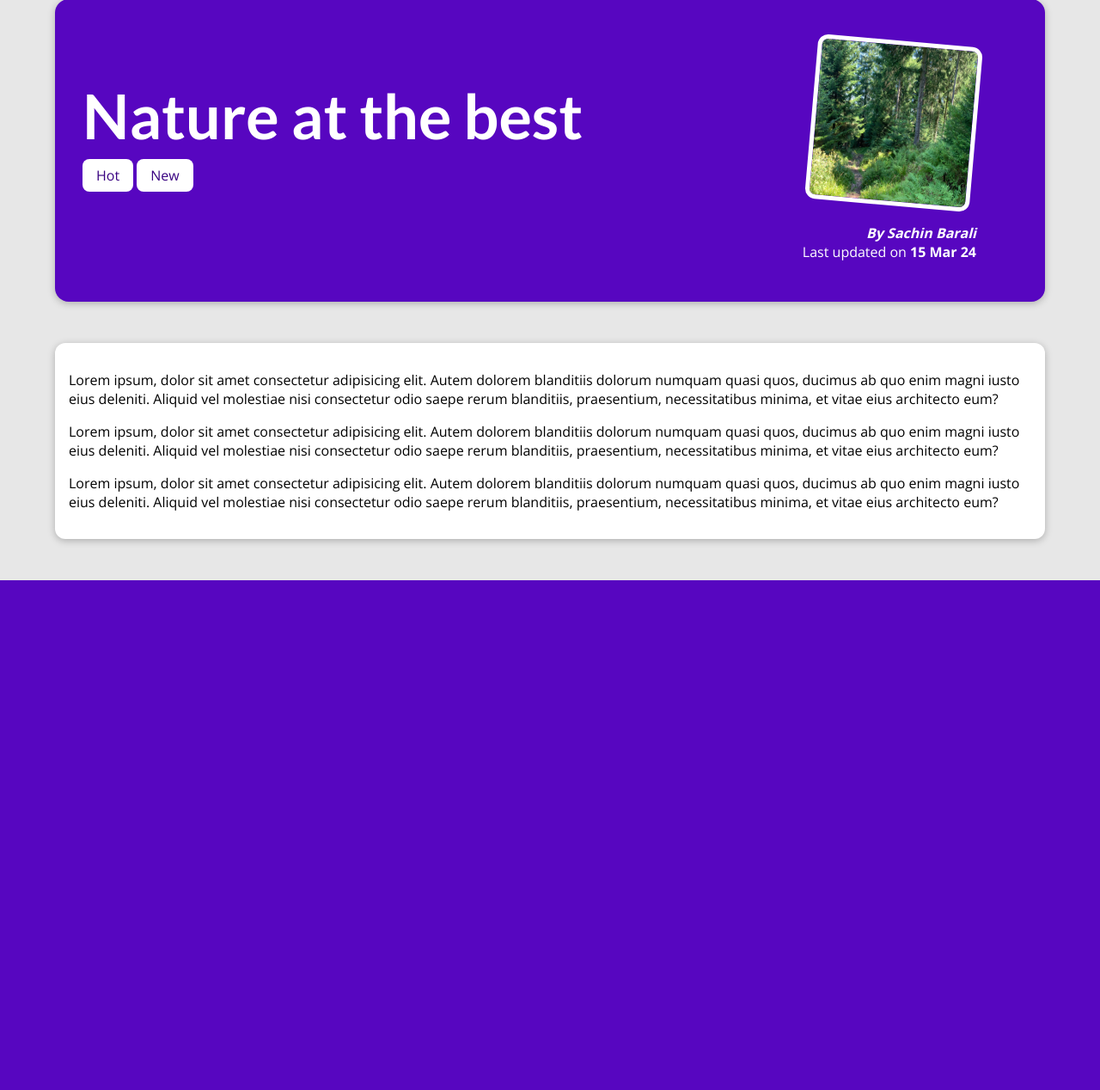
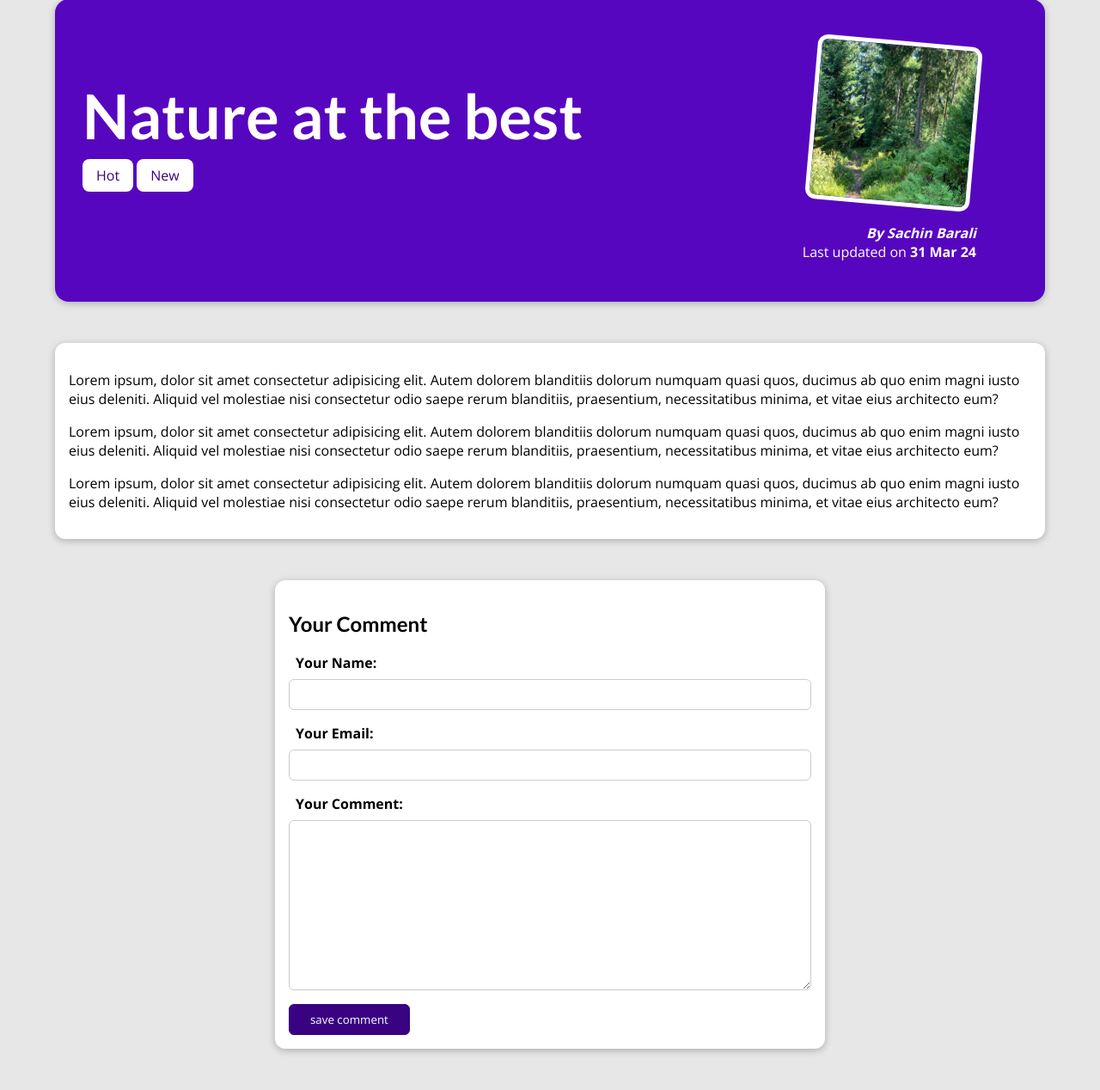
Before and after one commit to sacheen59/Blog-website-django, a Django app: a page that uses my_site/blog/templates/blog/post-detail.html in a window 1280 px wide. Shown: the part 129-1397 px from the top of the page at 86% size. Before the commit the page ends 804 px from the top, so only its background shows below. Run offline with Django 4.2, Linux system fonts and the light colour scheme; data comes from the database, SQL or seed files in the repository.

Commit message:
comment added

```diff
--- /dev/null
+++ b/my_site/blog/forms.py
@@ -0,0 +1,14 @@
+from django import forms
+
+from . models import Comment
+
+class CommentForm(forms.ModelForm):
+    class Meta:
+        model = Comment
+        exclude = ["post",]
+
+        labels = {
+            "user_name": "Your Name",
+            "user_email": "Your Email",
+            "text": "Your Comment",
+        }
--- a/my_site/blog/models.py
+++ b/my_site/blog/models.py
@@ -31,9 +31,20 @@
 class Post(models.Model):
     title = models.CharField(max_length = 150)
     excerpt = models.CharField(max_length = 200)
-    image_name = models.CharField(max_length = 255)
+    image = models.ImageField(upload_to="posts", null= True)
     date = models.DateField(auto_now = True)
     slug = models.SlugField(unique= True, db_index = True)
     content = models.TextField(validators = [MinLengthValidator(10)])
     author = models.ForeignKey(Author, on_delete = models.SET_NULL, null = True, related_name = 'posts')
     tag = models.ManyToManyField(Tag)
+
+    def __str__(self):
+        return {self.title}
+
+
+
+class Comment(models.Model):
+    user_name = models.CharField(max_length = 120)
+    user_email = models.EmailField()
+    text = models.TextField(max_length = 400)
+    post = models.ForeignKey(Post, on_delete = models.CASCADE, related_name = 'comments')
--- a/my_site/blog/static/blog/post-detail.css
+++ b/my_site/blog/static/blog/post-detail.css
@@ -73,3 +73,50 @@
     padding: 0.5rem 1rem;
     border-radius: 8px;
 }
+
+#comment-form {
+    margin: 3rem auto;
+    width: 90%;
+    max-width: 40rem;
+    border-radius: 12px;
+    background-color: white;
+    box-shadow: 0 2px 8px rgba(0, 0, 0, 0.25);
+    padding: 1rem;
+}
+
+#comment-form button {
+    font-family: inherit;
+    background-color: #390281;
+    color: white;
+    border: 1px solid #390281;
+    padding: 0.5rem 1.5rem;
+    border-radius: 6px;
+    cursor: pointer;
+}
+
+#comment-form button:hover,
+#comment-form button:active {
+    background-color: #4f0ba7;
+    border-color: #4f0ba7;
+}
+
+
+.form-control {
+    margin-bottom: 1rem;
+}
+
+.form-control label {
+    font-weight: bold;
+    margin: 0.5rem;
+    display: block;
+}
+
+.form-control input,
+.form-control textarea {
+    display: block;
+    width: 100%;
+    font-family: inherit;
+    padding: 0.5rem;
+    border-radius: 6px;
+    border: 1px solid #ccc;
+}
--- a/my_site/blog/templates/blog/includes/post.html
+++ b/my_site/blog/templates/blog/includes/post.html
@@ -4,7 +4,7 @@
   <article class="post">
     <a href="{% url 'post-detail-page' post.slug %}">
       <img
-        src="{% static 'blog/images/'|add:post.image_name %}"
+        src="{{ post.image.url }}"
         alt="{{post.title}}"
       />
       <div class="post__content">
--- a/my_site/blog/templates/blog/post-detail.html
+++ b/my_site/blog/templates/blog/post-detail.html
@@ -22,7 +22,7 @@
             {% endfor %}
         </div>
         <article>
-            <img src="{% static 'blog/images/'|add:post.image_name %}" alt="Post Title">
+            <img src="{{ post.image.url }}" alt="Post Title">
             <address>By <a href="mailto:{{post.author.email_address}}"> {{post.author}}</a></address>
             <div>
                 Last updated on <time>{{post.date|date:"d M y"}}</time>
@@ -32,4 +32,19 @@
     <main>
         {{post.content|linebreaks}}
     </main>
+
+    <section id="comment-form">
+        <h2>Your Comment</h2>
+        <form action="{% url 'post-detail-page' post.slug %}">
+            {% csrf_token %}
+            {% for form_field in comment_form %}
+            <div class="form-control">
+                {{form_field.label_tag}}
+                {{form_field}}
+                {{form_field.errors}}
+            </div>
+            {% endfor %}
+            <button>save comment</button>
+        </form>
+    </section>
 {% endblock %}
--- a/my_site/blog/urls.py
+++ b/my_site/blog/urls.py
@@ -3,7 +3,7 @@
 from . import views
 
 urlpatterns = [
-    path("", views.starting_page, name= "starting-page"),
-    path("posts", views.posts, name="posts-page"),
-    path("posts/<slug:slug>", views.post_detail, name="post-detail-page"),
+    path("", views.StartingPageView.as_view(), name= "starting-page"),
+    path("posts", views.AllPostsView.as_view(), name="posts-page"),
+    path("posts/<slug:slug>", views.SinglePostView.as_view(), name="post-detail-page"),
 ]
--- a/my_site/blog/views.py
+++ b/my_site/blog/views.py
@@ -1,24 +1,84 @@
+from typing import Any
+from django.db.models.query import QuerySet
 from django.shortcuts import render,get_object_or_404
 from .models import Post
+from django.views.generic import ListView,DetailView
+from django.views import View
+from django.http import HttpResponseRedirect
+from django.urls import reverse
+
+from .forms import CommentForm
 
 
 # Create your views here.
 
-def starting_page(request):
-    latest_post = Post.objects.all().order_by("-date")[:3]
-    return render(request, "blog/index.html",{
-        "posts": latest_post
-    })
+class StartingPageView(ListView):
+    template_name = "blog/index.html"
+    model = Post
+    ordering = ["-date",]
+    context_object_name = "posts"
 
-def posts(request):
-    all_posts = Post.objects.all().order_by("-date")
-    return render(request, "blog/all-posts.html",{
-        "all_posts": all_posts
-    })
 
-def post_detail(request,slug):
-    identified_post = get_object_or_404(Post, slug = slug)
-    return render(request, "blog/post-detail.html",{
-        'post': identified_post,
-        "post_tags": identified_post.tag.all()
-    })
+    def get_queryset(self):
+        query_set = super().get_queryset()
+        data = query_set[:3]
+        return data
+
+
+# function based view of starting page
+# def starting_page(request):
+#     latest_post = Post.objects.all().order_by("-date")[:3]
+#     return render(request, "blog/index.html",{
+#         "posts": latest_post
+#     })
+
+class AllPostsView(ListView):
+    template_name = "blog/all-posts.html"
+    model = Post
+    ordering = ["-date",]
+    context_object_name = "all_posts"
+
+
+# function based view of allposts
+
+# def posts(request):
+#     all_posts = Post.objects.all().order_by("-date")
+#     return render(request, "blog/all-posts.html",{
+#         "all_posts": all_posts
+#     })
+
+class SinglePostView(View):
+    def get(self,request,slug):
+        post = Post.objects.get(slug = slug)
+        context = {
+            "post":post,
+            "post_tags": post.tag.all(),
+            "comment_form": CommentForm()
+        }
+        return render(request, "blog/post-detail.html",context)
+
+    def post(self,request,slug):
+        comment_form = CommentForm(request.POST)
+        post = Post.objects.get(slug = slug)
+        if comment_form.is_valid():
+            comment = comment_form.save(commit=False)
+            comment.post = post
+            comment.save()
+            return HttpResponseRedirect(reverse("post-detail-page",args=[slug]))
+
+        context = {
+            "post":post,
+            "post_tags": post.tag.all(),
+            "comment_form": CommentForm()
+        }
+
+        return render(request, "blog/post-detail.html",context)
+
+
+
+# def post_detail(request,slug):
+#     identified_post = get_object_or_404(Post, slug = slug)
+#     return render(request, "blog/post-detail.html",{
+#         'post': identified_post,
+#         "post_tags": identified_post.tag.all()
+#     })
--- a/my_site/my_site/settings.py
+++ b/my_site/my_site/settings.py
@@ -128,3 +128,6 @@
 # https://docs.djangoproject.com/en/4.2/ref/settings/#default-auto-field
 
 DEFAULT_AUTO_FIELD = 'django.db.models.BigAutoField'
+
+MEDIA_ROOT = BASE_DIR / "uploads"
+MEDIA_URL = "/files/"
--- a/my_site/my_site/urls.py
+++ b/my_site/my_site/urls.py
@@ -16,8 +16,10 @@
 """
 from django.contrib import admin
 from django.urls import path,include
+from django.conf.urls.static import static
+from django.conf import settings
 
 urlpatterns = [
     path('admin/', admin.site.urls),
     path("",include("blog.urls")),
-]
+] + static(settings.MEDIA_URL , document_root = settings.MEDIA_ROOT)
```
Also changed, not shown: my_site/blog/migrations/0002_remove_post_image_name_post_image.py (added), my_site/db.sqlite3, my_site/uploads/posts/coding.jpg (added), my_site/uploads/posts/mountains.jpg (added), my_site/uploads/posts/woods.jpg (added).
